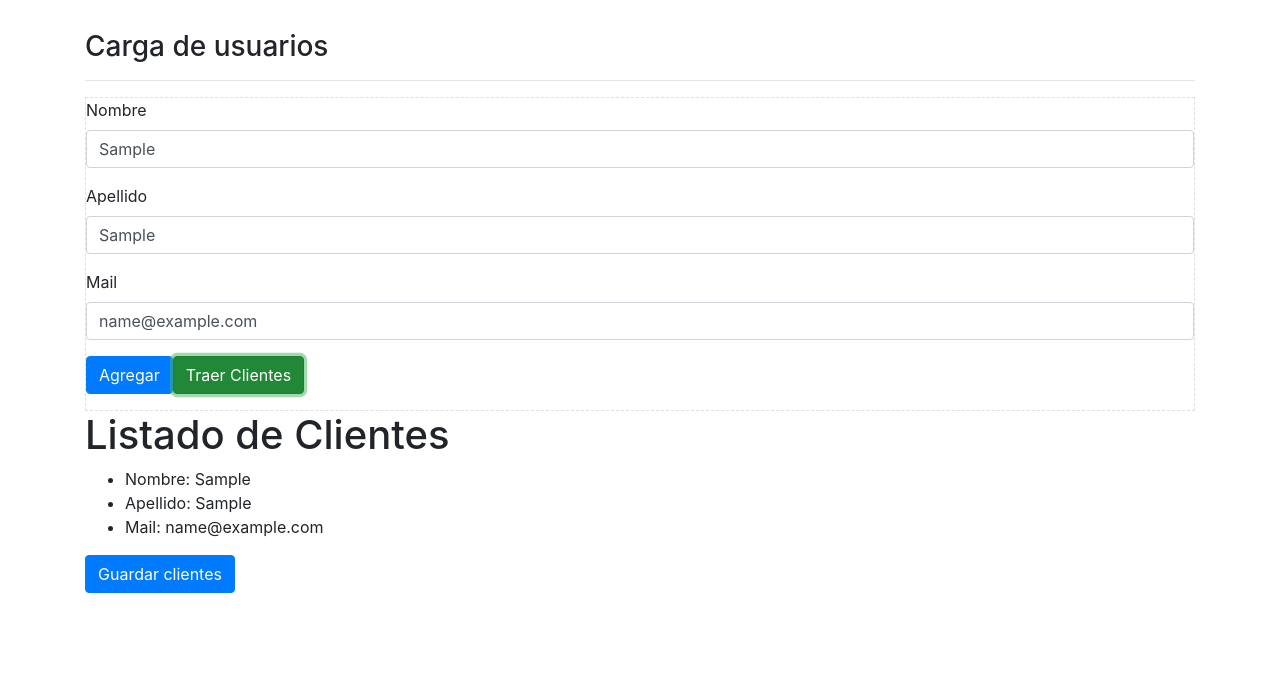
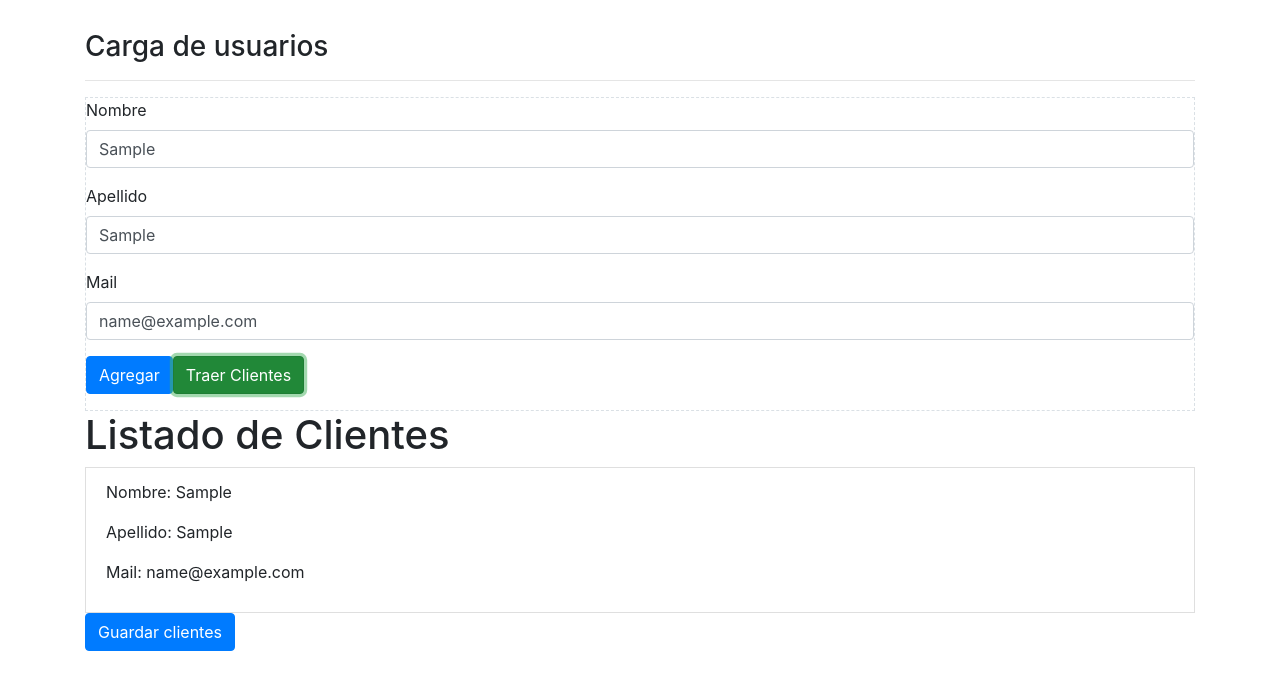
Before and after one commit to joakinm/neoComplexTest, an Angular app: page / in a window 1280 px wide. Both pictures are taken after typing "Sample", "Sample", "name@example.com" into the empty fields and a click on the button "Traer Clientes". Shown: the top 690 px of the page. Built offline with nearby package versions, Linux system fonts and the light colour scheme; no server answers.

Commit message:
eliminar elemento agregado

```diff
--- a/src/app/cliente/cliente.service.ts
+++ b/src/app/cliente/cliente.service.ts
@@ -38,4 +38,8 @@ export class ClienteService {
       this.clienteCambio.next(this.clientes.slice());
     });
   }
+  eliminarCliente(id:number){
+      this.clientes.splice(id,1);
+      this.clienteCambio.next(this.clientes.slice());
+  }
 }
--- a/src/app/cliente/lista-clientes/lista-clientes.component.css
+++ b/src/app/cliente/lista-clientes/lista-clientes.component.css
@@ -0,0 +1,6 @@
+.lista{
+    cursor: pointer;
+}
+.seleccionado{
+    background-color: cyan;
+}
--- a/src/app/cliente/lista-clientes/lista-clientes.component.html
+++ b/src/app/cliente/lista-clientes/lista-clientes.component.html
@@ -2,11 +2,14 @@
     <h1 > {{cli.length ? 'Listado de Clientes' : ''}} </h1>
     <div class="row"></div>
     <div *ngFor="let c of cli, let i = index">
-        <ul>
-            <li>Nombre: {{c.nombre}}</li>
-            <li>Apellido: {{c.apellido}}</li>
-            <li>Mail: {{c.mail}}</li>
-        </ul>
+        <div [ngClass]="this.id-1 == i ? 'seleccionado' : '' "
+         class="lista list-group-item"
+         (click)="componenteClickeado(i)">
+            <p>Nombre: {{c.nombre}}</p>
+            <p>Apellido: {{c.apellido}}</p>
+            <p>Mail: {{c.mail}}</p>
+        </div>
     </div>
     <button class="btn btn-primary" (click)="guardarClientes()" [hidden]="!cli.length">Guardar clientes</button>
+    <button class="btn btn-danger" (click)="eliminarCliente()" [hidden]="!this.id">Eliminar Cliente</button>
 </div>
--- a/src/app/cliente/lista-clientes/lista-clientes.component.ts
+++ b/src/app/cliente/lista-clientes/lista-clientes.component.ts
@@ -1,4 +1,4 @@
-import { Component, OnInit } from '@angular/core';
+import { Component, OnInit} from '@angular/core';
 import { cliente } from 'src/app/models/cliente.model';
 import { ClienteService } from '../cliente.service';
 
@@ -9,15 +9,23 @@ import { ClienteService } from '../cliente.service';
 })
 export class ListaClientesComponent implements OnInit {
   cli: cliente[] = [];
+  id: number;
   constructor(private cliServ : ClienteService) { }
 
   ngOnInit(): void {
       this.cli = this.cliServ.mostrarClientes();
       this.cliServ.clienteCambio.subscribe(
         (c:cliente[]) => {this.cli = c}
-      )
+      );
   }
   guardarClientes(){
     this.cliServ.guardarClientes();
   }
+  eliminarCliente(){
+    this.cliServ.eliminarCliente(this.id-1);
+  }
+
+  componenteClickeado(i:number){
+    this.id = i+1;// esto solo para que funcione correctamente el hidden del boton
+  }
 }
--- a/src/app/shared/data.service.ts
+++ b/src/app/shared/data.service.ts
@@ -7,11 +7,12 @@ import { Subject } from 'rxjs';
 })
 export class DataService {
   error = new Subject<string>();
+  url: string = 'https://clientesbd-4faf6.firebaseio.com/clientes.json';
 
   constructor(private http : HttpClient) { }
 
   guardarCliente(clientes:cliente[]){
-    this.http.put('https://clientesbd-4faf6.firebaseio.com/clientes.json',
+    this.http.put(this.url,
       clientes
       ).subscribe(Data=>{
         alert('datos guardados correctamente');
@@ -21,7 +22,6 @@ export class DataService {
       );
   }
   traerListaClientes(){
-    return this.http.get<cliente[]>('https://clientesbd-4faf6.firebaseio.com/clientes.json');
+    return this.http.get<cliente[]>(this.url);
   }
-
 }
```
